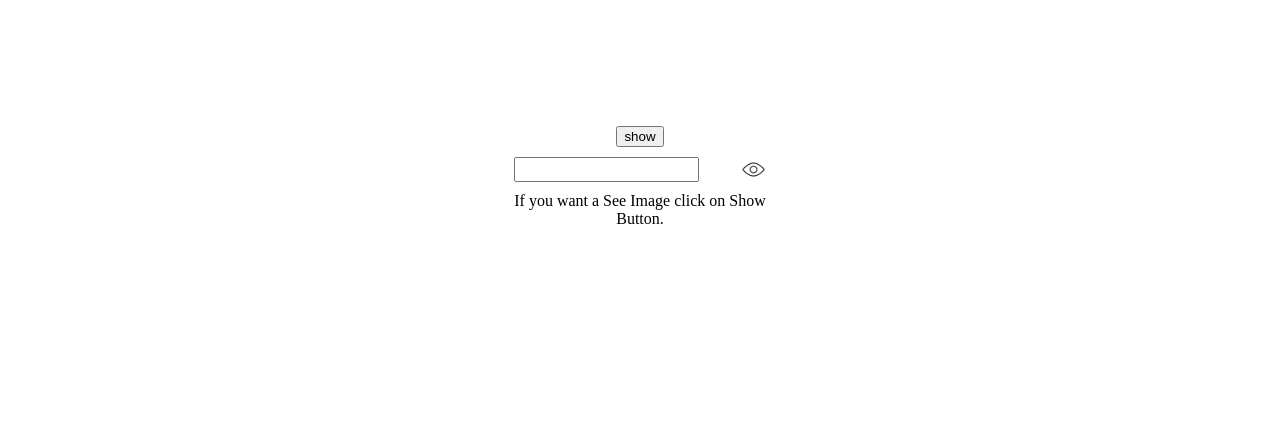
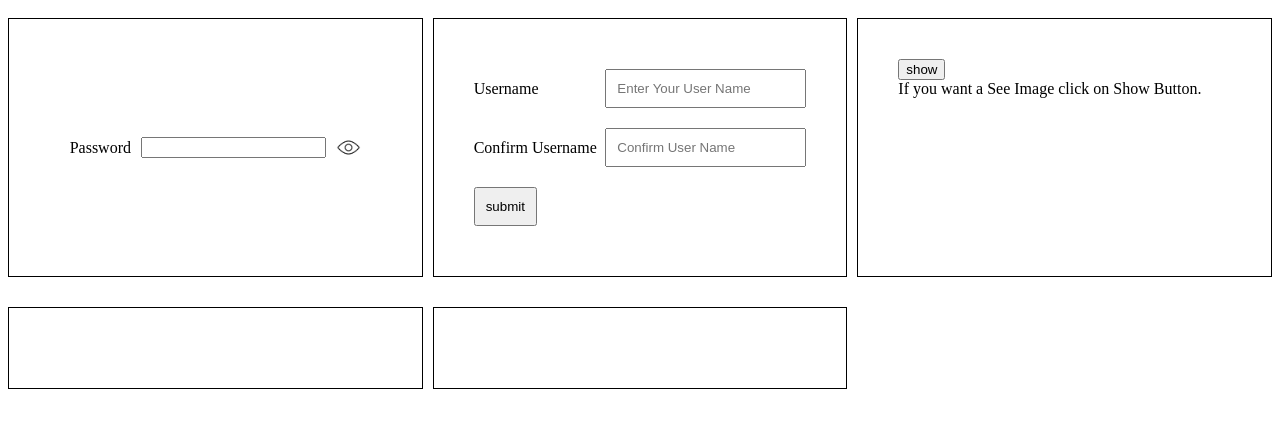
Before and after one commit to Yashivay/Javascript, a plain HTML site: page index.html in a window 1280 px wide. Drawn offline with Linux system fonts and the light colour scheme.

Commit message:
username and confirm username are same or not same validation

```diff
--- a/css/style.css
+++ b/css/style.css
@@ -1,9 +1,8 @@
 .card {
-    text-align: center;
-    margin: 10% auto;
-    width: 20%;
+    display: grid;
+    grid-template-columns: repeat(3, 1fr);
+    gap: 10px;
 }
-
 
 .passwordEye{
     width:25px;
@@ -12,7 +11,42 @@
 }
 
 .box {
-    display: flex;
     justify-content: space-between;
     margin: 10px 0px;
+    border: 1px solid;
+    padding: 40px;
 }
+
+.confirmUserNameBox {
+
+}
+
+.confirmUserNameBox input {
+    margin: 10px 0px;
+    padding: 10px 10px;
+}
+
+.border_success{
+    border:10px solid green;
+}
+
+.border_error{
+    border:10px solid red;
+}
+
+.dflex{
+    display:flex;
+}
+
+.HValign{
+    align-items: center;
+    justify-content: center;
+    height: 100%;
+    gap: 10px;
+}
+
+.labelInputBox {
+    display: flex;
+    align-items: center;
+    justify-content: space-between;
+}
--- a/index.html
+++ b/index.html
@@ -14,24 +14,69 @@
     <main>
         <section>
             <div class='card'>
-                <input type="button" value="show" id="clockButton" onclick="showHide()"/>
-                <h1 id="clock" style="display:none"> Clock  </h1>
 
                 <div class="box">
+                    <div class="dflex HValign">
+                        <label> Password </label>
                         <input type="text" id="passwordInput"/>
                         <div class="showHidePasswordBox">
                             <img src="assets/image/hideEye.png" id="hideEye" style="display: none;" class="passwordEye" onclick="TogglePassword()"/>
                             <img src="assets/image/showEye.png" id="showEye" style="display: block;" class="passwordEye" onclick="TogglePassword()"/>
                         </div>
                     </div>
+                </div>
 
+                <div class="box">
+                    <div class="confirmUserNameBox" id="confirmUserNameBox">
+                        <form action="">
+                            <div class="labelInputBox">
+                                <label> Username </label>
+                                <input type="text" placeholder="Enter Your User Name" id="userName" />
+                            </div>
+                            <div class="labelInputBox">
+                                <label> Confirm Username </label>
+                                <input type="text" placeholder="Confirm User Name" id="confirmUserName"/>
+                            </div>
+                            <input type="button" value="submit" onclick="checkUserName()"/>
+                        </form>
+                    </div>
+                </div>
+
+                <div class="box">
+                    <input type="button" value="show" id="clockButton" onclick="showHide()"/>
                     <div id="demo"> If you want a See Image click on Show Button. </div>
-            </card>
+                    <h1 id="clock" style="display:none"> Clock  </h1>
+                </div>
+
+                <div class="box">
+
+
+                </div>
+
+                <div class="box">
+
+
+                </div>
+
+            </div>
         </section>
     </main>
 
 
 <script>
+    function checkUserName(){
+        var userNameValue= document.getElementById('userName').value;
+        var confirmUserNameValue= document.getElementById('confirmUserName').value;
+
+        if ( userNameValue == confirmUserNameValue){
+            document.getElementById('confirmUserNameBox').classList.add('border_success');
+        }
+
+        else if(userNameValue !== confirmUserNameValue){
+            document.getElementById('confirmUserNameBox').classList.add('border_error');
+        }
+    }
+
      function TogglePassword() {
         var passwordShowEye = document.getElementById('showEye');
         var   passwordInput = document.getElementById('passwordInput');
@@ -47,12 +92,11 @@
             document.getElementById('hideEye').style.display = "none";
             document.getElementById('passwordInput').type = "text";
         }
-
     }
 </script>
 
 
-    <!-- <script>
+<script>
     function showHide() {
         var toggleText = document.getElementById('clockButton');
         if (toggleText.value == "show"){
@@ -65,7 +109,7 @@
             document.getElementById('demo').innerHTML = "If you want a See Image click on Show Button.";
         }
     }
-    </script> -->
+</script>
 
     </body>
 </body>
```
Lines whose indentation alone changed are shown as unchanged.
